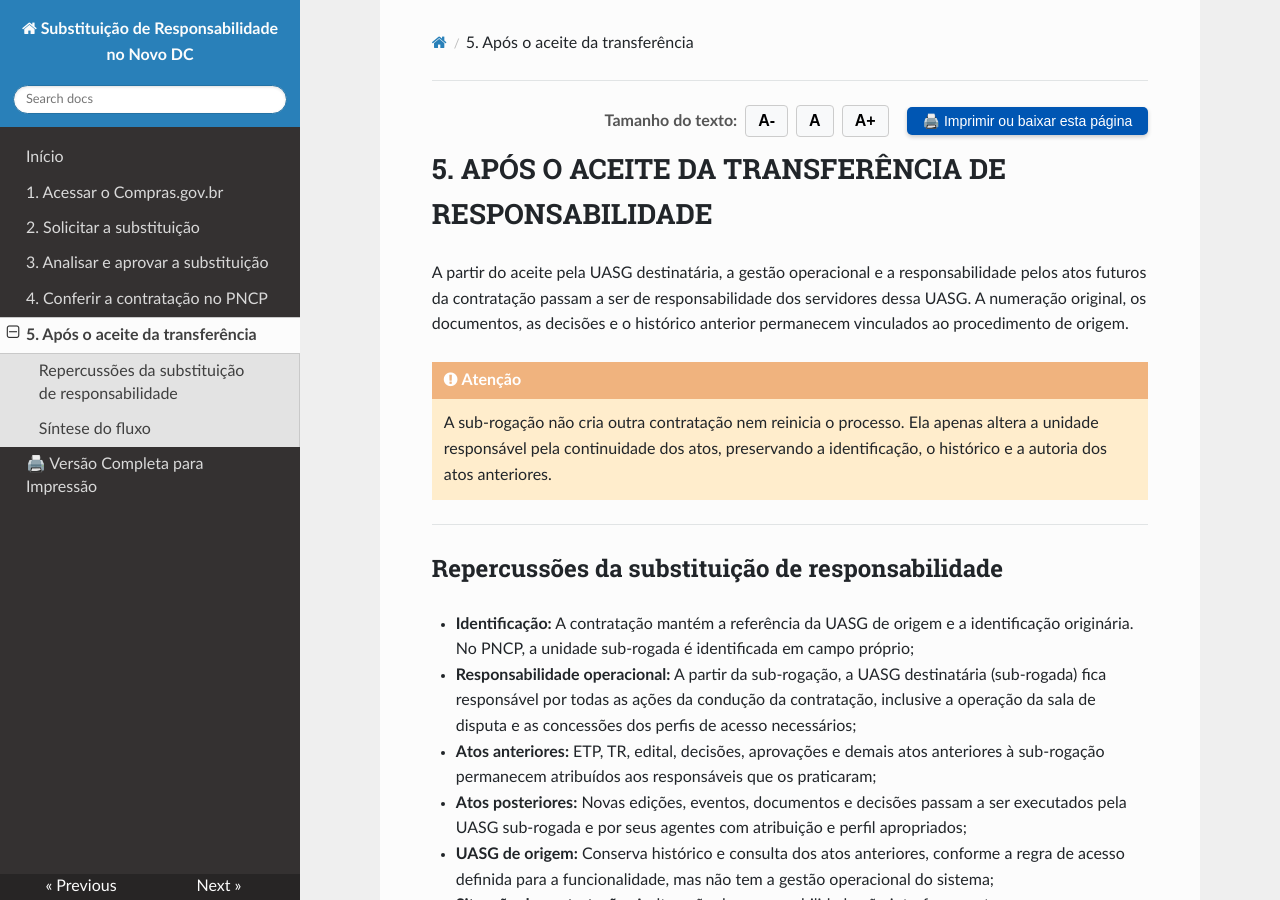
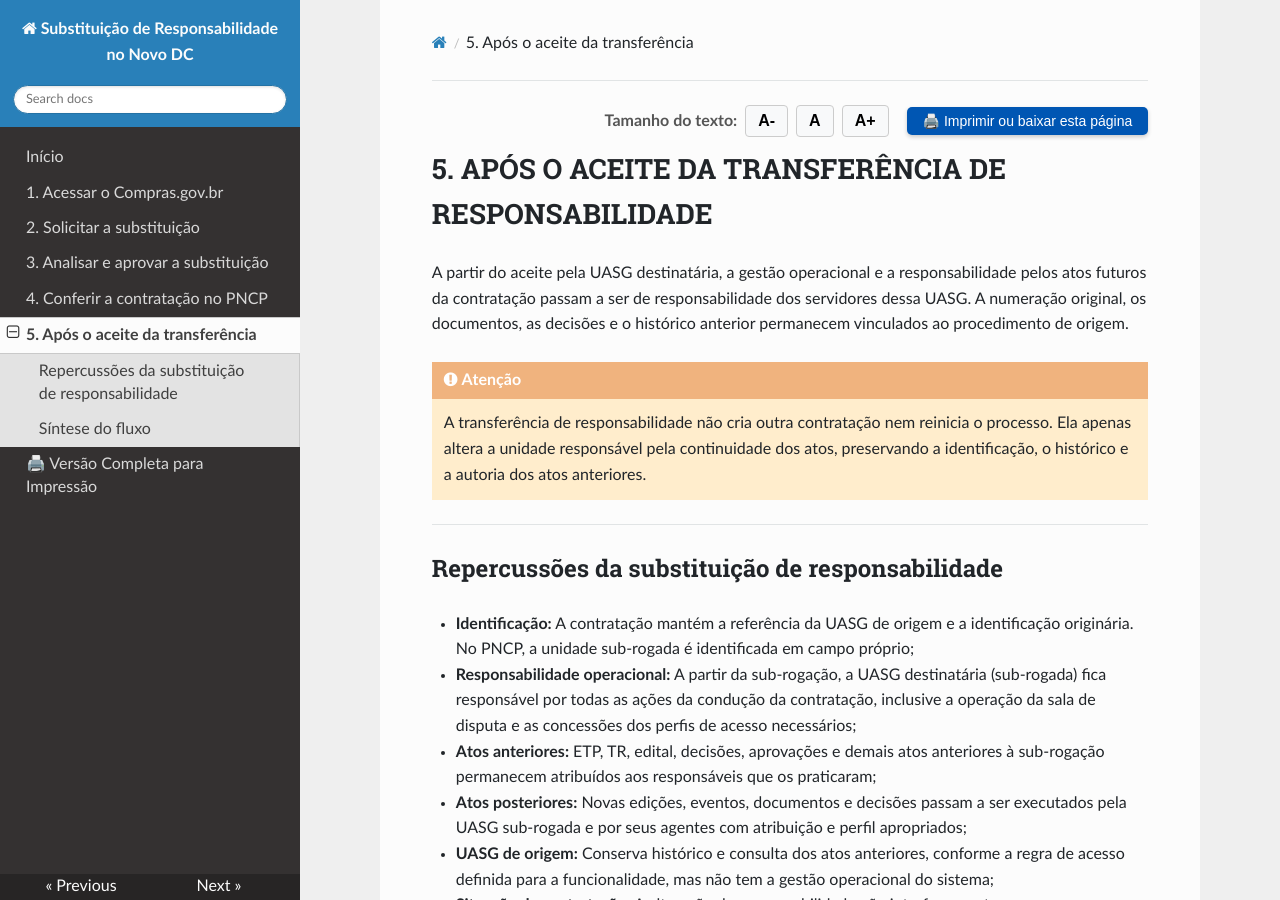
Before and after one commit to siqueiraazevedo2013-cloud/Manual_Substituicao_Responsabilidade, an MkDocs documentation site: the page built from docs/05-apos-aceite-transferencia.md, in a window 1280 px wide and 900 px high. Built offline with MkDocs 1.6.1, drawn with Linux system fonts in a browser that asks for light colours; nearby versions of some CDN libraries.

Commit message:
Update warning message about responsibility transfer

```diff
--- a/docs/05-apos-aceite-transferencia.md
+++ b/docs/05-apos-aceite-transferencia.md
@@ -14,7 +14,7 @@
 A partir do aceite pela UASG destinatária, a gestão operacional e a responsabilidade pelos atos futuros da contratação passam a ser de responsabilidade dos servidores dessa UASG. A numeração original, os documentos, as decisões e o histórico anterior permanecem vinculados ao procedimento de origem.
 
 !!! warning "Atenção"
-    A sub-rogação não cria outra contratação nem reinicia o processo. Ela apenas altera a unidade responsável pela continuidade dos atos, preservando a identificação, o histórico e a autoria dos atos anteriores.
+    A transferência de responsabilidade não cria outra contratação nem reinicia o processo. Ela apenas altera a unidade responsável pela continuidade dos atos, preservando a identificação, o histórico e a autoria dos atos anteriores.
 
 ---
 
```
